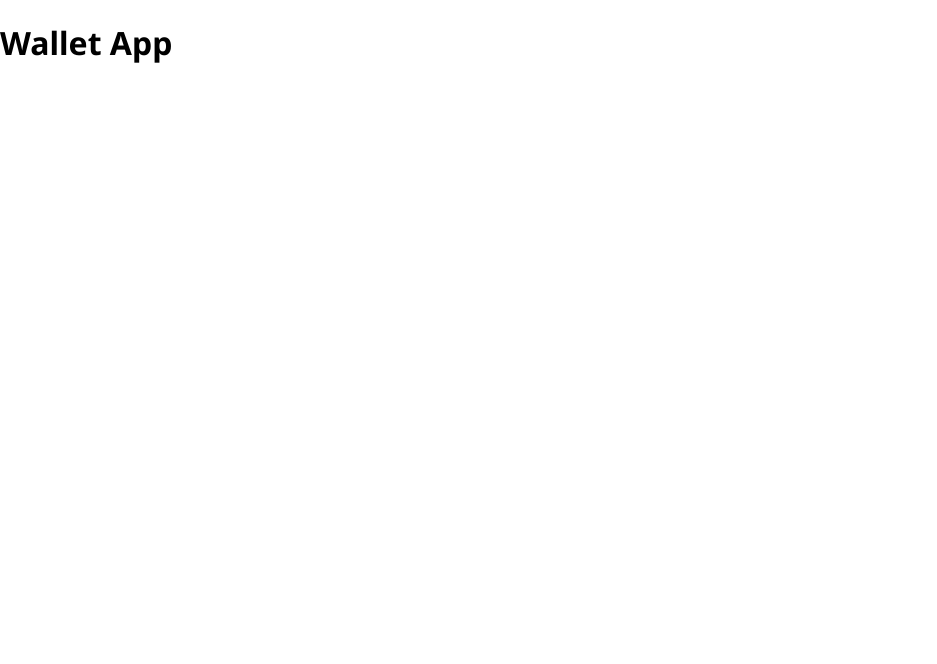
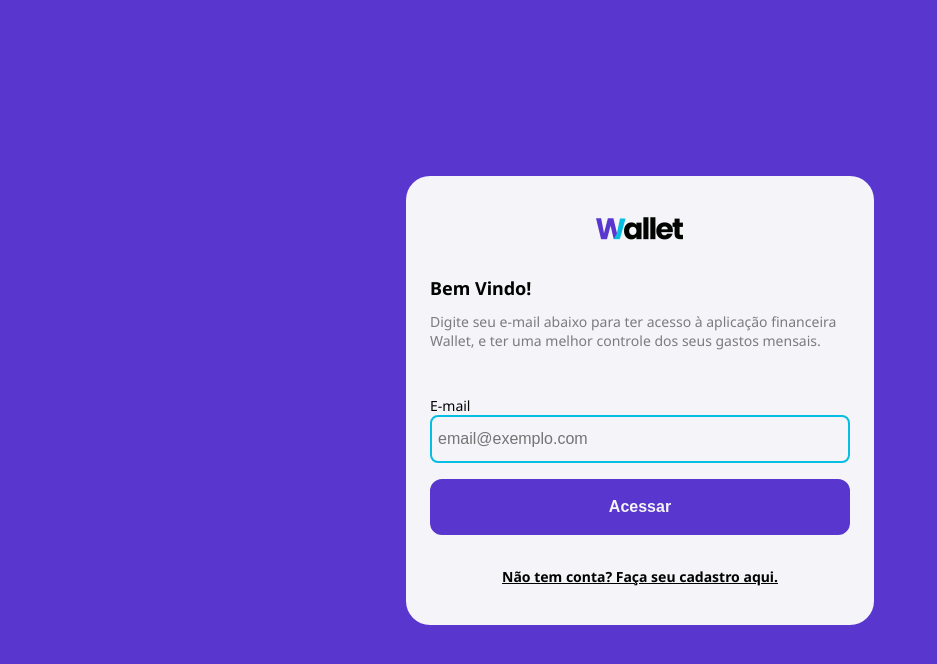
Before and after one commit to eodamazio/wallet-front-end, a plain HTML site: page index.html in a window 1280 px wide. Shown: the whole page, without its empty margins (0-937 px from the left). Drawn offline with Linux system fonts and the light colour scheme.

Commit message:
initial commit

```diff
--- a/index.html
+++ b/index.html
@@ -2,10 +2,32 @@
  <html>
 <head>
 <title> Wallet app - login</title>
+
 <link rel="stylesheet" href="style.css"/>
 <script src="index.js"></script>
 <head>
   <body>
-    <h1> Wallet App </h1>
+ <div class="auth-countainer">
+  <div class="auth-content">
+    <div class="auth-content-countainer">
+      <img class="logo" src="img/logo.png"/>
+      <h3 class="full-width text-left mt larger">Bem Vindo!</h3>
+      <p class="mt small">
+        Digite seu e-mail abaixo para ter acesso à aplicação financeira
+        Wallet, e ter uma melhor controle dos seus gastos mensais.
+      </p>
+      <label class="mt larger" for="input-email">E-mail</label>
+      <input
+       placeholder="email@exemplo.com"
+       class="mt.smaller"
+       id="input-email"
+       name="input-email"
+       type="email"
+       />
+     <button class="full-width mt">Acessar</button>
+      <a class="mt larger">Não tem conta? Faça seu cadastro aqui.</a>
+    </div>
+  </div>
+    </div>
   </body>
  </html>
--- a/style.css
+++ b/style.css
@@ -4,4 +4,156 @@ body {
   padding: 0px;
   margin: 0px;
   font-family: "Noto Sans", sans-serif;
+  color: #010400;
 }
+
+h1 {
+  font-size: 40px;
+  font-weight: bolder;
+  margin: 0px;
+  padding: 0px;
+}
+
+h2 {
+  font-size: 24px;
+  font-weight: bolder;
+  margin: 0px;
+  padding: 0px;
+}
+
+h3 {
+  font-size: 18px;
+  font-weight: bolder;
+  margin: 0px;
+  padding: 0px;
+}
+
+h4 {
+  font-size: 16px;
+  color: #7c7c7c;
+  font-weight: 700;
+  margin: 0px;
+  padding: 0px;
+}
+
+p {
+  font-size: 14px;
+  font-weight: 500px;
+  color: #7c7c7c;
+  padding: 0px;
+}
+
+label {
+  width: 100%;
+  font-size: 14px;
+  font-weight: 500px;
+}
+
+a {
+  font-size: 14px;
+  font-weight: 700;
+  text-decoration: underline;
+}
+
+button {
+  background-color: #5936cd;
+  height: 56px;
+  width: 432px;
+  border-radius: 12px;
+  color: #f4f4f9;
+  font-weight: bold;
+  font-size: 16px;
+  border-color: #5936cd;
+  border-width: 2px;
+  border-style: solid;
+}
+
+button.small {
+  background-color: #f4f4f9;
+  color: #010400;
+  font-size: 14px;
+  border-radius: 8px;
+  width: 90px;
+  height: 36px;
+}
+
+input {
+  background-color: #f4f4f9;
+  width: 100%;
+  height: 48px;
+  border-color: #06bee1;
+  border-width: 2px;
+  border-style: solid;
+  border-radius: 8px;
+  color: #010400;
+  font-size: 16px;
+  padding: 6px;
+  box-sizing: border-box;
+}
+.full-width {
+  width: 100%;
+}
+
+.text-center {
+  text-align: center;
+}
+
+.text-left {
+  text-align: left;
+}
+
+.mt {
+  margin-top: 16px;
+}
+
+.mt.larger {
+  margin-top: 32px;
+}
+
+.mt.large {
+  margin-top: 24px;
+}
+
+.mt.small {
+  margin-top: 12px;
+}
+
+.mt.smaller {
+  width: 6px;
+}
+
+.logo {
+  width: 88px;
+  height: auto;
+}
+
+.auth-countainer {
+  width: 100vw;
+  height: 100vh;
+  display: flex;
+  flex-direction: column;
+  align-items: center;
+  justify-content: center;
+  background-color: #5936cd;
+}
+
+.auth-content {
+  display: flex;
+  align-items: center;
+  justify-content: center;
+  width: 468px;
+  height: auto;
+  min-height: 449px;
+  border-radius: 24px;
+  background-color: #f4f4f9;
+}
+
+.auth-content-countainer {
+  display: flex;
+  flex-direction: column;
+  align-items: center;
+  justify-content: center;
+  width: 100%;
+  height: 100%;
+  padding: 24px;
+}
```
Also changed, not shown: img/logo.png (added), 2 other files.
